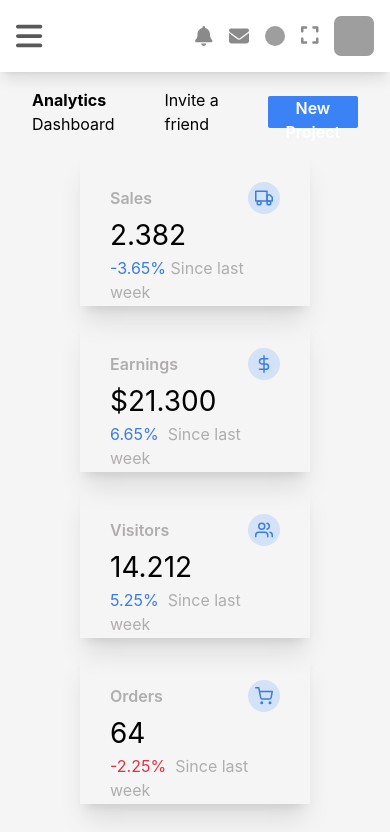
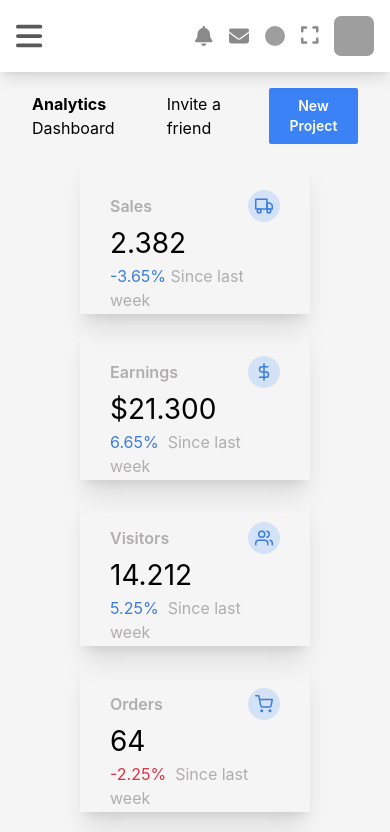
Before and after one commit to Zartasha-kanwal/Adminkit-demo, a React (Create React App) app: page / in a window 390 px wide. Shown: the top 832 px of the page. Built offline with nearby package versions, Linux system fonts and the light colour scheme; grey boxes are pictures that could not be loaded.

Commit message:
Fixed responsiveness issues for mobile

```diff
--- a/public/index.html
+++ b/public/index.html
@@ -27,7 +27,7 @@
     -->
     <title>Adminkit-demo</title>
   </head>
-  <body>
+  <body className="overflow-x-hidden">
     <noscript>You need to enable JavaScript to run this app.</noscript>
     <div id="root"></div>
     <!--
--- a/src/Adminkit.jsx
+++ b/src/Adminkit.jsx
@@ -310,7 +310,7 @@ export default function Adminkit() {
        </div>
        <div className="flex flex-row gap-5  items-center">
          <h1>Invite a friend</h1>
-         <button className="bg-blue-500 text-white w-28 rounded-sm h-8 font-semibold">New Project</button>
+         <button className="bg-blue-500 text-white rounded-sm px-3 py-2 sm:px-4 sm:py-2 md:px-5 md:py-3 text-sm sm:text-base md:text-lg font-semibold">New Project</button>
        </div>
      </div>
 
```
